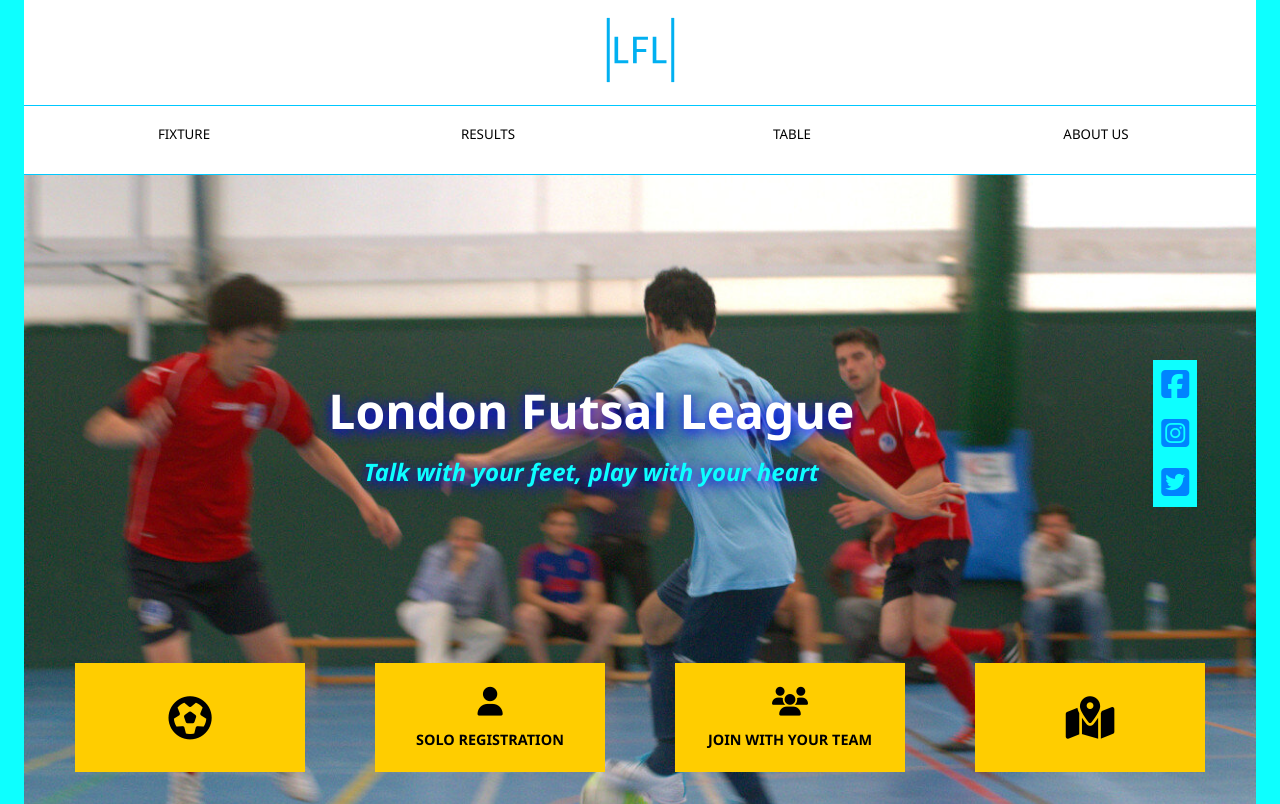
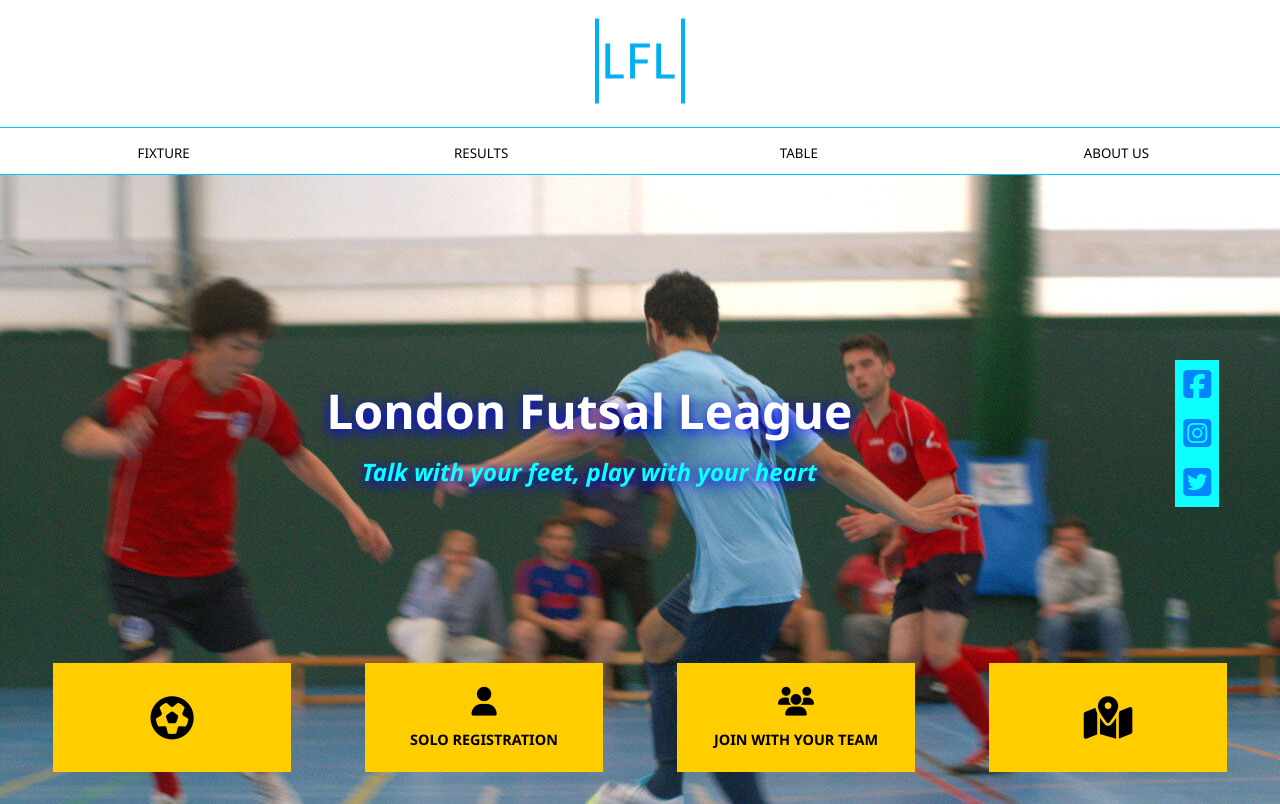
Before and after one commit to gerokal/LFL, a PHP site: page /examples/cssgrid/index.html in a window 1280 px wide. Run offline with PHP 8.4, Linux system fonts and the light colour scheme; some libraries are stand-ins or nearby versions.

Commit message:
first release

```diff
--- a/examples/cssgrid/index.html
+++ b/examples/cssgrid/index.html
@@ -11,7 +11,7 @@
     <div class="wrapper">
         <div class="header">
             <div class="logo">
-                <img src="../../img/lfl.svg" alt="logo" width="75">
+                <img src="../../img/lfl.svg" alt="London Futsal League" >
             </div>
             <div class="bar">
                 <ul class="menu">
--- a/examples/cssgrid/style.css
+++ b/examples/cssgrid/style.css
@@ -33,8 +33,6 @@ body {
     margin: auto;
     max-width: 1280px;
     height: 100%;
-    padding-left: 1.5em;
-    padding-right: 1.5em;
 }
 
 .header {
@@ -51,7 +49,7 @@ body {
 }
 
 .bar {
-    padding: 1em;
+    padding: 0.80em;
     margin: auto;
 }
 
```
